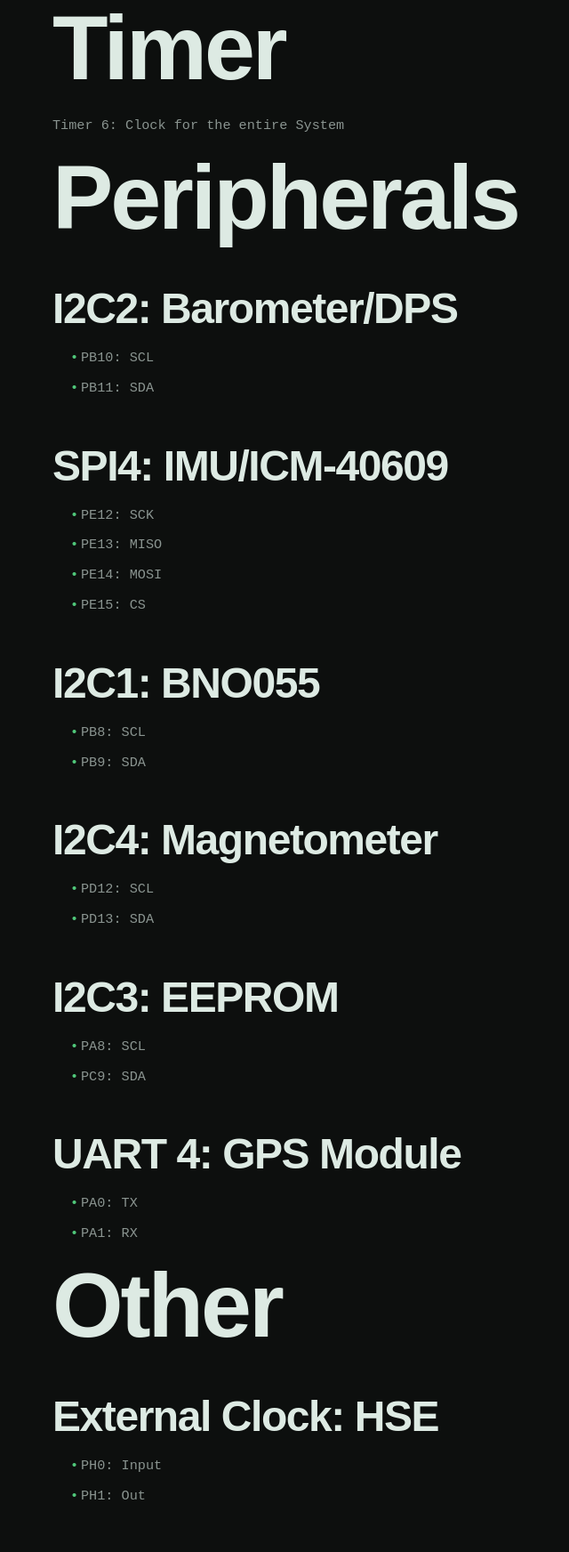
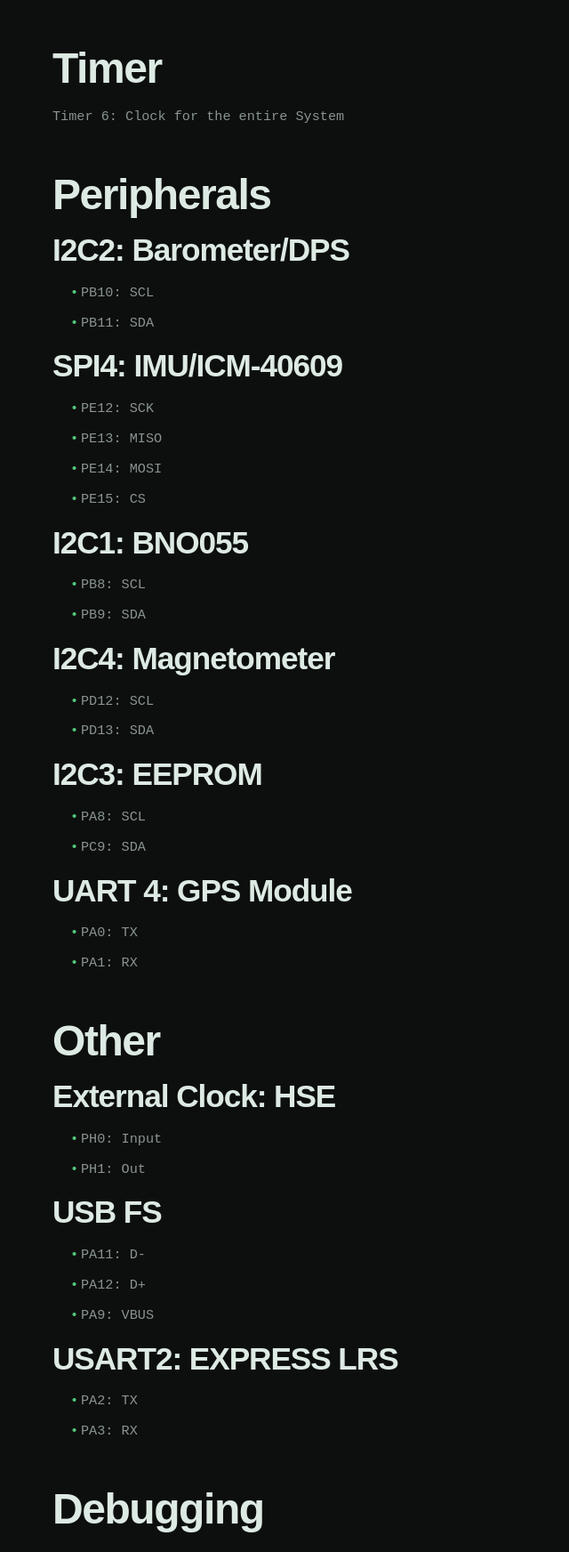
Before and after one commit to gracefinger/OSCAR_Documentation.github.io, a plain HTML site: page docs/html/FW-html/fw-pinouts.html in a window 1280 px wide. Shown: the part 1056-2800 px from the top of the page at 89% size, without its empty margins (225-865 px from the left). Drawn offline with Linux system fonts and the light colour scheme.

Commit message:
Some formatting changes to pinout page

```diff
--- a/docs/html/FW-html/fw-pinouts.html
+++ b/docs/html/FW-html/fw-pinouts.html
@@ -74,19 +74,19 @@
 
             <section>
 
-                <h1 id="section-1">Timer</h1>
+                <h2 id="section-1">Timer</h2>
                 <p>Timer 6: Clock for the entire System</p>
 
-                <h1 id="section-2">Peripherals</h1>
+                <h2 id="section-2">Peripherals</h2>
 
 
-                <h2 id="subsection-2-1">I2C2: Barometer/DPS</h2>
+                <h3 id="subsection-2-1">I2C2: Barometer/DPS</h3>
                 <p><ul>
                     <li>PB10: SCL</li>
                     <li>PB11: SDA</li>
                 </ul></p>
 
-                <h2 id="subsection-2-2">SPI4: IMU/ICM-40609</h2>
+                <h3 id="subsection-2-2">SPI4: IMU/ICM-40609</h3>
                 <p><ul>
                     <li>PE12: SCK</li>
                     <li>PE13: MISO</li>
@@ -94,65 +94,65 @@
                     <li>PE15: CS</li>
                 </ul></p>
 
-                <h2 id="subsection-2-3">I2C1: BNO055</h2>
+                <h3 id="subsection-2-3">I2C1: BNO055</h3>
                 <p><ul>
                     <li>PB8: SCL</li>
                     <li>PB9: SDA</li>
                 </ul></p>
 
-                <h2 id="subsection-2-4">I2C4: Magnetometer</h2>
+                <h3 id="subsection-2-4">I2C4: Magnetometer</h3>
                 <p><ul>
                     <li>PD12: SCL</li>
                     <li>PD13: SDA</li>
                 </ul></p>
 
-                <h2 id="subsection-2-5">I2C3: EEPROM</h2>
+                <h3 id="subsection-2-5">I2C3: EEPROM</h3>
                 <p><ul>
                     <li>PA8: SCL</li>
                     <li>PC9: SDA</li>
                 </ul></p>
 
-                <h2 id="subsection-2-6">UART 4: GPS Module</h2>
+                <h3 id="subsection-2-6">UART 4: GPS Module</h3>
                 <p><ul>
                     <li>PA0: TX</li>
                     <li>PA1: RX</li>
                 </ul></p>
 
-                <h1 id="section-3">Other</h1>
+                <h2 id="section-3">Other</h2>
 
 
-                <h2 id="subsection-3-1">External Clock: HSE</h2>
+                <h3 id="subsection-3-1">External Clock: HSE</h3>
                 <p><ul>
                     <li>PH0: Input</li>
                     <li>PH1: Out</li>
                 </ul></p>
 
-                <h2 id="subsection-3-2">USB FS</h2>
+                <h3 id="subsection-3-2">USB FS</h3>
                 <p><ul>
                     <li>PA11: D-</li>
                     <li>PA12: D+</li>
                     <li>PA9: VBUS</li>
                 </ul></p>
 
-                <h2 id="subsection-3-3">USART2: EXPRESS LRS</h2>
+                <h3 id="subsection-3-3">USART2: EXPRESS LRS</h3>
                 <p><ul>
                     <li>PA2: TX</li>
                     <li>PA3: RX</li>
                 </ul></p>
 
-                <h1 id="section-4">Debugging</h1>
+                <h2 id="section-4">Debugging</h2>
 
 
-                <h2 id="subsection-4-1">LED GPIOS</h2>
+                <h3 id="subsection-4-1">LED GPIOS</h3>
                 <p><ul>
                     <li>PE2 – BLUE</li>
                     <li>PE3 – GREEN</li>
                 </ul></p>
 
-                <h1 id="section-5">Available</h1>
+                <h2 id="section-5">Available</h2>
 
 
-                <h2 id="subsection-5-1">SPI3</h2>
+                <h3 id="subsection-5-1">SPI3</h3>
                 <p><ul>
                     <li>PB5: MOSI</li>
                     <li>PB4: MISO</li>
@@ -160,19 +160,19 @@
                     <li>PD7: CS</li>
                 </ul>
 
-                <h2 id="subsection-5-2">USART1</h2>
+                <h3 id="subsection-5-2">USART1</h3>
                 <p><ul>
                     <li>PB7: RX</li>
                     <li>PB6: TX</li>
                 </ul></p>
 
-                <h2 id="subsection-5-3">USART3</h2>
+                <h3 id="subsection-5-3">USART3</h3>
                 <p><ul>
                     <li>PC11: RX</li>
                     <li>PC10: TX</li>
                 </ul></p>
 
-                <h1 id="section-6">DShot</h1>
+                <h2 id="section-6">DShot</h2>
                 <p>Motor PWMs - page 88 MCU datasheets:
                     <ul>
                         <li>PC6: Timer 3 Channel 1 PWM generation</li>
@@ -187,7 +187,7 @@
                     </ul>
                 </p>
 
-                <h1 id="section-7">ESC</h1>
+                <h2 id="section-7">ESC</h2>
                 <p>2 boards with 2 MCUs each. Preliminarily: 1 & 3 will share a board, and 2 & 4 will share a board
 
                 <br><br>ESC Layout:
```
